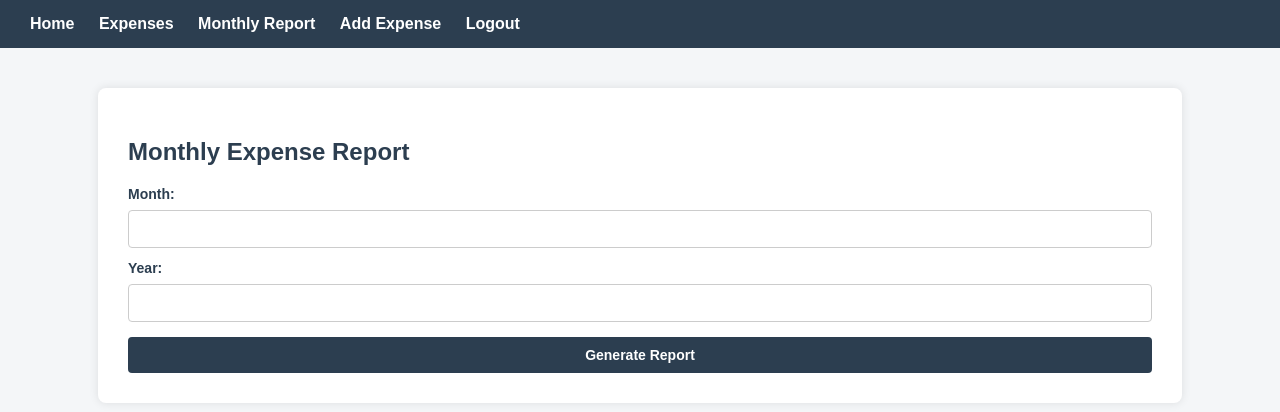
After one commit to Samarth-Rao-24/Expense-Tracker, a Flask app: page /monthly-report in a window 1280 px wide. The commit adds this page. Shown: the top 412 px of the page. Run offline with Flask 3, Linux system fonts and the light colour scheme; the visitor is signed in with stand-in values (Sample User, id 1).

Commit message:
Added monthly report and exporst csv

```diff
--- a/app.py
+++ b/app.py
@@ -1,7 +1,10 @@
-from flask import Flask, request, redirect, url_for, session, render_template, flash
+from flask import Flask, request, redirect, url_for, session, render_template, flash, Response
 import pymysql
 import re
 from werkzeug.security import generate_password_hash, check_password_hash
+from functools import wraps
+import csv
+
 
 app = Flask(__name__)
 app.secret_key = 'adeee'
@@ -14,6 +17,16 @@ db = pymysql.connect(
     database="expense_tracker",
     cursorclass=pymysql.cursors.DictCursor
 )
+
+# ---------------- LOGIN REQUIRED DECORATOR ----------------
+def login_required(f):
+    @wraps(f)
+    def decorated_function(*args, **kwargs):
+        if not session.get('loggedin'):
+            flash("Please login first")
+            return redirect(url_for('login'))
+        return f(*args, **kwargs)
+    return decorated_function
 
 # ---------------- REGISTER ----------------
 @app.route('/register', methods=['GET', 'POST'])
@@ -69,10 +82,8 @@ def login():
 
 # ---------------- ADD EXPENSE ----------------
 @app.route('/add-expense', methods=['GET', 'POST'])
+@login_required
 def add_expense():
-    if not session.get('loggedin'):
-        return redirect(url_for('login'))
-
     if request.method == 'POST':
         cursor = db.cursor()
         cursor.execute(
@@ -95,10 +106,8 @@ def add_expense():
 
 # ---------------- VIEW EXPENSES ----------------
 @app.route('/expenses', methods=['GET', 'POST'])
+@login_required
 def expenses():
-    if not session.get('loggedin'):
-        return redirect(url_for('login'))
-
     start_date = request.form.get('start_date') or request.args.get('start_date')
     end_date = request.form.get('end_date') or request.args.get('end_date')
     category = request.form.get('category') or request.args.get('category')
@@ -147,10 +156,8 @@ def expenses():
 
 # ---------------- EDIT EXPENSE ----------------
 @app.route('/edit-expense/<int:expense_id>', methods=['GET', 'POST'])
+@login_required
 def edit_expense(expense_id):
-    if not session.get('loggedin'):
-        return redirect(url_for('login'))
-
     cursor = db.cursor()
     cursor.execute(
         "SELECT * FROM expenses WHERE expense_id=%s AND user_id=%s",
@@ -185,10 +192,8 @@ def edit_expense(expense_id):
 
 # ---------------- DELETE EXPENSE ----------------
 @app.route('/delete-expense/<int:expense_id>')
+@login_required
 def delete_expense(expense_id):
-    if not session.get('loggedin'):
-        return redirect(url_for('login'))
-
     cursor = db.cursor()
     cursor.execute(
         "DELETE FROM expenses WHERE expense_id=%s AND user_id=%s",
@@ -209,5 +214,75 @@ def logout():
 def home():
     return redirect(url_for('login'))
 
+# ---------------- MONTHLY REPORT ----------------
+@app.route('/monthly-report', methods=['GET', 'POST'])
+@login_required
+def monthly_report():
+    report = None
+    total = 0
+
+    if request.method == 'POST':
+        month = request.form['month']
+        year = request.form['year']
+
+        cursor = db.cursor()
+        cursor.execute(
+            """
+            SELECT category, SUM(amount) AS total
+            FROM expenses
+            WHERE user_id=%s
+            AND MONTH(expense_date)=%s
+            AND YEAR(expense_date)=%s
+            GROUP BY category
+            """,
+            (session['user_id'], month, year)
+        )
+        report = cursor.fetchall()
+
+        cursor.execute(
+            """
+            SELECT IFNULL(SUM(amount),0) AS total
+            FROM expenses
+            WHERE user_id=%s
+            AND MONTH(expense_date)=%s
+            AND YEAR(expense_date)=%s
+            """,
+            (session['user_id'], month, year)
+        )
+        total = cursor.fetchone()['total']
+
+        cursor.close()
+
+    return render_template('monthly_report.html', report=report, total=total)
+
+# ---------------- EXPORT CSV ----------------
+@app.route('/export-csv')
+@login_required
+def export_csv():
+    cursor = db.cursor()
+    cursor.execute(
+        """
+        SELECT expense_date, category, amount, description
+        FROM expenses
+        WHERE user_id=%s
+        ORDER BY expense_date DESC
+        """,
+        (session['user_id'],)
+    )
+    expenses = cursor.fetchall()
+    cursor.close()
+
+    def generate():
+        yield 'Date,Category,Amount,Description\n'
+        for exp in expenses:
+            yield f"{exp['expense_date']},{exp['category']},{exp['amount']},{exp['description']}\n"
+
+    return Response(
+        generate(),
+        mimetype='text/csv',
+        headers={"Content-Disposition": "attachment;filename=expenses.csv"}
+    )
+
+
 if __name__ == '__main__':
     app.run(debug=True)
--- a/templates/base.html
+++ b/templates/base.html
@@ -1,24 +1,28 @@
 <!DOCTYPE html>
-<html>
+<html lang="en">
 <head>
+    <meta charset="UTF-8">
     <title>{% block title %}Expense Tracker{% endblock %}</title>
     <link rel="stylesheet" href="{{ url_for('static', filename='style.css') }}">
 </head>
 <body>
 
-    <nav>
-        <a href="/">Home</a>
+    <!-- NAVIGATION BAR -->
+    <nav class="navbar">
+        <a href="{{ url_for('home') }}">Home</a>
 
         {% if session.get('loggedin') %}
-            <a href="/add-expense">Add Expense</a>
-            <a href="/expenses">View Expenses</a>
-            <a href="/logout">Logout</a>
+            <a href="{{ url_for('expenses') }}">Expenses</a>
+            <a href="{{ url_for('monthly_report') }}">Monthly Report</a>
+            <a href="{{ url_for('add_expense') }}">Add Expense</a>
+            <a href="{{ url_for('logout') }}">Logout</a>
         {% else %}
-            <a href="/login">Login</a>
-            <a href="/register">Register</a>
+            <a href="{{ url_for('login') }}">Login</a>
+            <a href="{{ url_for('register') }}">Register</a>
         {% endif %}
     </nav>
 
+    <!-- FLASH MESSAGES -->
     {% with messages = get_flashed_messages() %}
         {% if messages %}
             <ul class="flash">
@@ -29,6 +33,7 @@
         {% endif %}
     {% endwith %}
 
+    <!-- MAIN CONTENT -->
     <div class="container">
         {% block content %}{% endblock %}
     </div>
--- a/templates/expenses.html
+++ b/templates/expenses.html
@@ -48,6 +48,9 @@
         {% else %}
         <p>No summary available.</p>
         {% endif %}
+
+        <!-- Export Button -->
+        <a href="{{ url_for('export_csv') }}" class="btn">🔄 Export CSV</a>
     </div>
 
 </div>
@@ -61,7 +64,6 @@
         <tr>
             <th>Date</th>
             <th>Category</th>
-            <a
             <th>Amount</th>
             <th>Description</th>
             <th>Actions</th>
--- /dev/null
+++ b/templates/monthly_report.html
@@ -0,0 +1,30 @@
+{% extends "base.html" %}
+{% block content %}
+<h2>Monthly Expense Report</h2>
+
+<form method="POST">
+    <label for="month">Month:</label>
+    <input type="number" name="month" min="1" max="12" required>
+
+    <label for="year">Year:</label>
+    <input type="number" name="year" min="2000" max="2100" required>
+
+    <button type="submit">Generate Report</button>
+</form>
+
+{% if report %}
+    <h3>Total: {{ total }}</h3>
+    <table>
+        <tr>
+            <th>Category</th>
+            <th>Total</th>
+        </tr>
+        {% for row in report %}
+        <tr>
+            <td>{{ row.category }}</td>
+            <td>{{ row.total }}</td>
+        </tr>
+        {% endfor %}
+    </table>
+{% endif %}
+{% endblock %}
```
